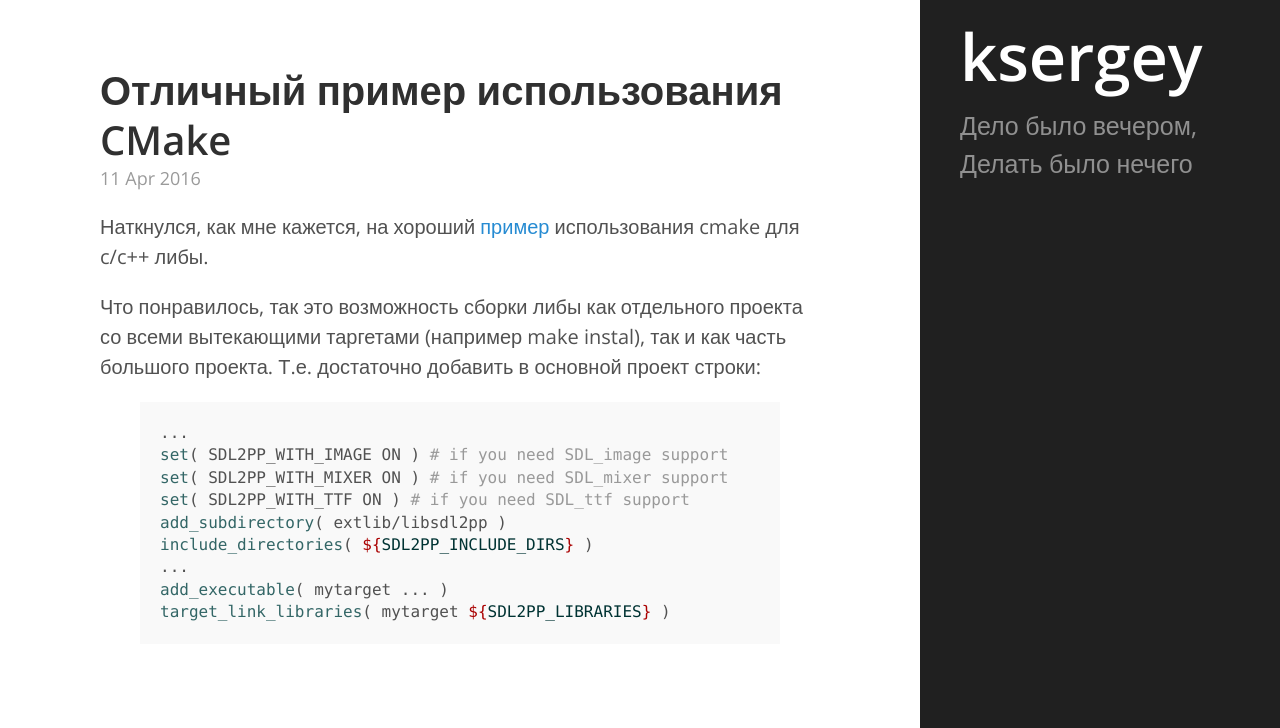
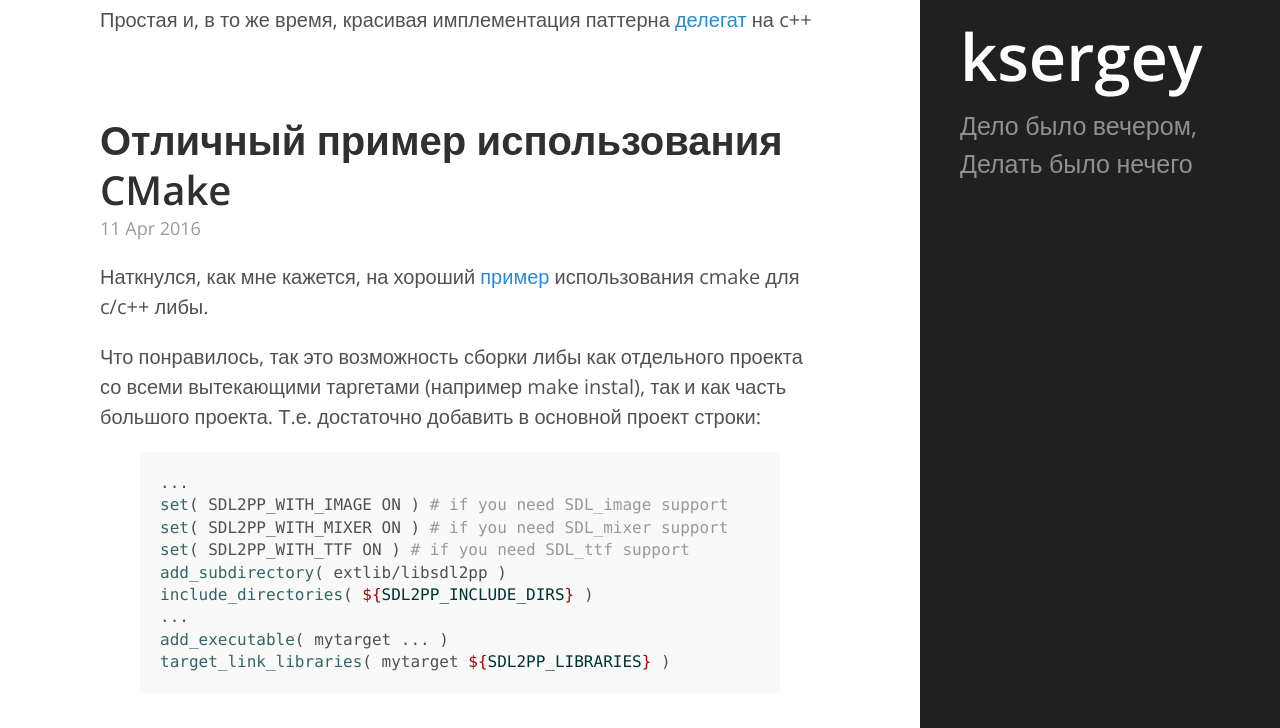
Before and after one commit to ksergey/ksergey.github.io, a Jekyll site: the page built from index.html, in a window 1280 px wide and 900 px high, cut to the strip 172-900 px from the top of the window. Built offline with Jekyll 4.4.1, drawn with Linux system fonts in a browser that asks for light colours; nearby versions of some CDN libraries; the list of posts is cut into pages by our own code.

Commit message:
delegate pattern link

```diff
--- a/_posts/2016-04-23-generic-cpp-delegates.md
+++ b/_posts/2016-04-23-generic-cpp-delegates.md
@@ -1,9 +1,12 @@
 ---
 layout: redirect
 title: Generic C++ delegates
+redirect_to: "https://nikitablack.github.io/2016/04/12/Generic-C-delegates.html"
 date: 2016-04-23 01:03:00 +0300
 tags: [ cpp, external ]
 sitemap: false
 comments: false
 
 ---
+
+Простая и, в то же время, красивая имплементация паттерна [делегат](http://bit.ly/1MO06Xm) на c++
--- a/index.html
+++ b/index.html
@@ -10,6 +10,9 @@
       <a href="{{ post.url }}">
         {{ post.title }}
       </a>
+      {% if post.layout == 'redirect' %}
+        <i class="fa fa-external-link" aria-hidden="true"></i>
+      {% endif %}
     </h1>
 
     <span class="post-date">{{ post.date | date_to_string }}</span>
```
